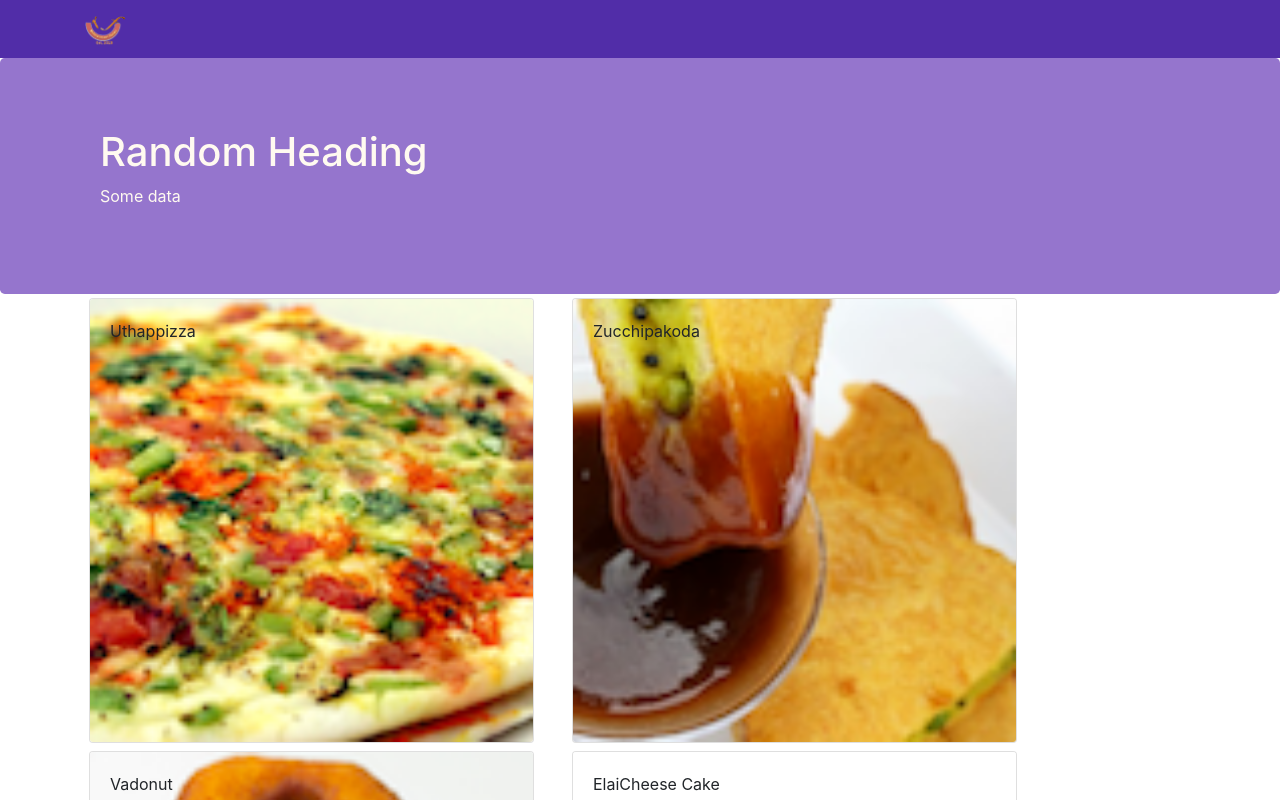
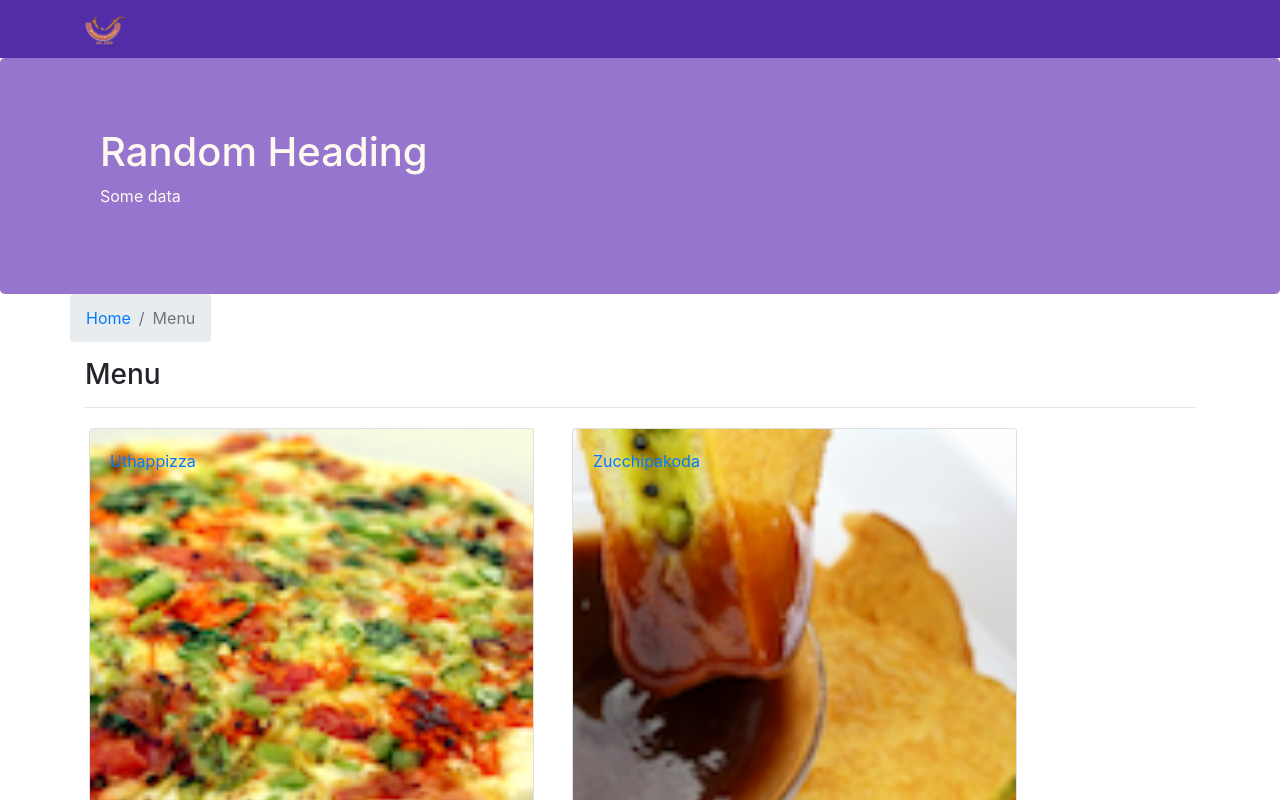
Before and after one commit to alishaagupta/react-app, a React (Create React App) app: page /menu in a window 1280 px wide. Shown: the top 800 px of the page. Built offline with nearby package versions, Linux system fonts and the light colour scheme.

Commit message:
singlepage app

```diff
--- a/src/App.css
+++ b/src/App.css
@@ -31,3 +31,8 @@
 .navbar-dark {
   background-color: #512DA8;
 }
+
+.nav-link{
+  color: white;
+  padding-right: 30px;
+}
--- a/src/components/DishDetailComponent.js
+++ b/src/components/DishDetailComponent.js
@@ -1,6 +1,8 @@
 import React, {Component} from 'react';
 // import {Media} from 'reactstrap';
-import {Card, CardImg, CardText, CardBody, CardTitle } from 'reactstrap';
+import {Card, CardImg, CardText, CardBody, CardTitle, Breadcrumb, BreadcrumbItem } from 'reactstrap';
+import {Link} from 'react-router-dom';
+
 
 function RenderDish(dish) {
     return(
@@ -23,7 +25,16 @@
         }else{
 
             return(
+                <div className="row">
+                <Breadcrumb>
+                    <BreadcrumbItem> <Link to="/home"> Home </Link></BreadcrumbItem>
+                    <BreadcrumbItem> <Link to="/menu"> Menu </Link></BreadcrumbItem>
+
+                    <BreadcrumbItem active> {props.dish.name} </BreadcrumbItem>
+                </Breadcrumb>
+               <h3> {props.dish.name} </h3>
                 <RenderDish dish={props.dish} />
+                </div>
             )
         }
 }
--- a/src/components/MainComponent.js
+++ b/src/components/MainComponent.js
@@ -38,12 +38,23 @@
         />
       )
     }
+
+    const DishWithId = ({match, location, history})=> {
+
+      return(
+          <DishDetailComponent dish={this.state.dishes.filter((dish) => dish.id === parseInt(match.params.dishId, 10))[0]}
+          comments={this.state.comments.filter((comment) => comment.dishId === parseInt(match.params.dishId, 10))[0]}
+           />
+      );
+    }
+
     return (
     <div >
       <Header/>
         <Switch>
           <Route path="/home" component={HomePage} />
           <Route exact path = "/menu" component={()  => <Menu dishes={this.state.dishes} />} />
+          <Route path="/menu/:dishId"  component= {DishWithId} />
           <Route exact path = "/contactus" component={Contact} />
           <Redirect to="/home" />
         </Switch>
--- a/src/components/MenuComponent.js
+++ b/src/components/MenuComponent.js
@@ -1,14 +1,17 @@
 import React from 'react';
-import {Card, CardImg, CardImgOverlay,CardTitle } from 'reactstrap';
+import {Card, CardImg, CardImgOverlay,CardTitle, Breadcrumb, BreadcrumbItem} from 'reactstrap';
+import {Link} from 'react-router-dom';
 
 function RenderMenuItem({dish, onClick}) {
     return(
-        <Card onClick={() => onClick(dish.id)}>
+    <Card >
+        <Link to={`/menu/${dish.id}`}>
         <CardImg width="100%" src={dish.image} alt={dish.name}>
         </CardImg>
         <CardImgOverlay>
             <CardTitle>{dish.name}</CardTitle>
         </CardImgOverlay>
+        </Link>
     </Card>
     )
 }
@@ -17,7 +20,7 @@
   const menu=  props.dishes.map((dish) => {
         return (
             <div key={dish.id} className="col-12  col-md-5 m-1">
-                <RenderMenuItem dish={dish} onClick={props.onClick} />
+                <RenderMenuItem dish={dish} />
             </div>
         )
     });
@@ -25,6 +28,16 @@
     return(
 
         <div className="container">
+            <div className="row">
+                <Breadcrumb>
+                    <BreadcrumbItem> <Link to="/home"> Home </Link></BreadcrumbItem>
+                    <BreadcrumbItem active> Menu </BreadcrumbItem>
+                </Breadcrumb>
+                <div className="col-12">
+                    <h3> Menu </h3>
+                    <hr />
+                </div>
+            </div>
             <div className="row">
                 {menu}
             </div>
```
